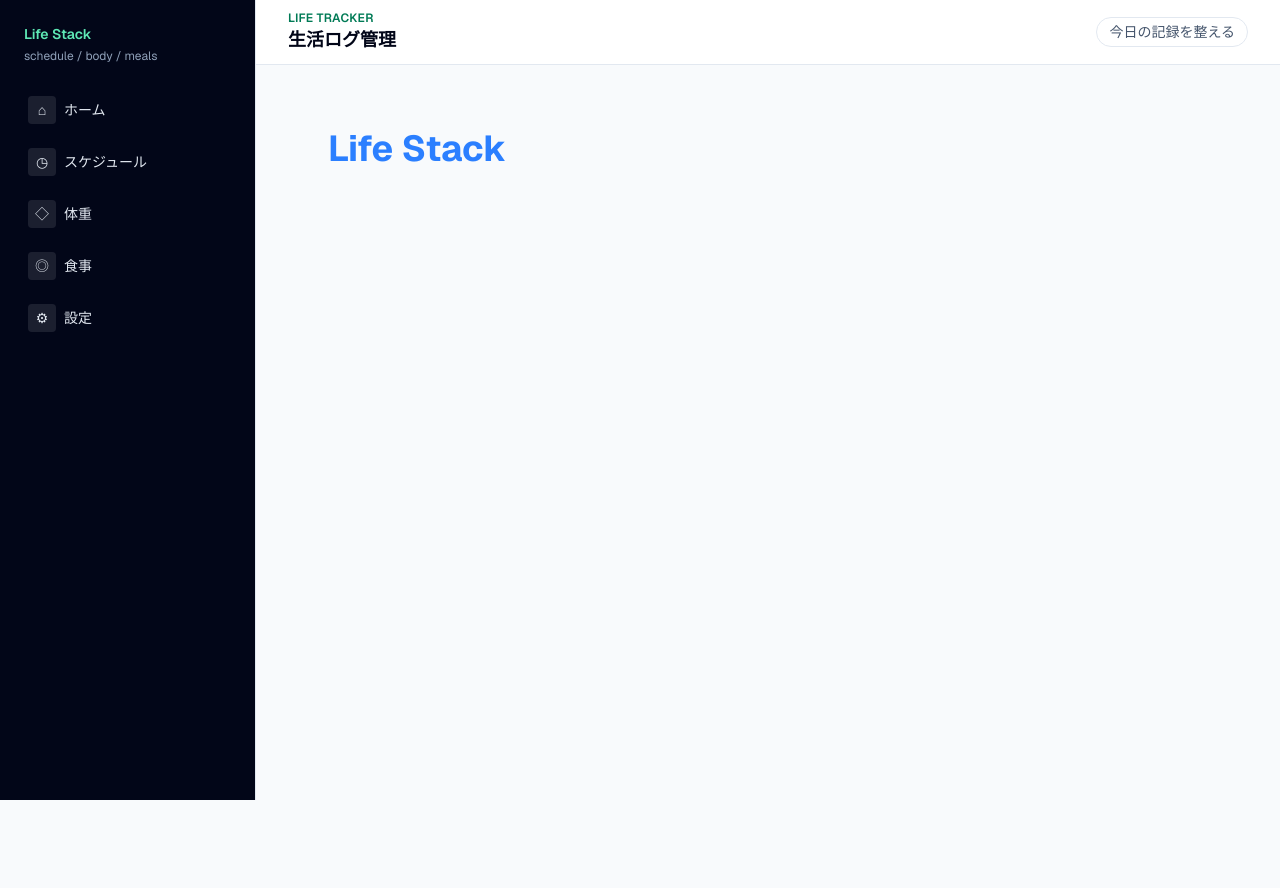
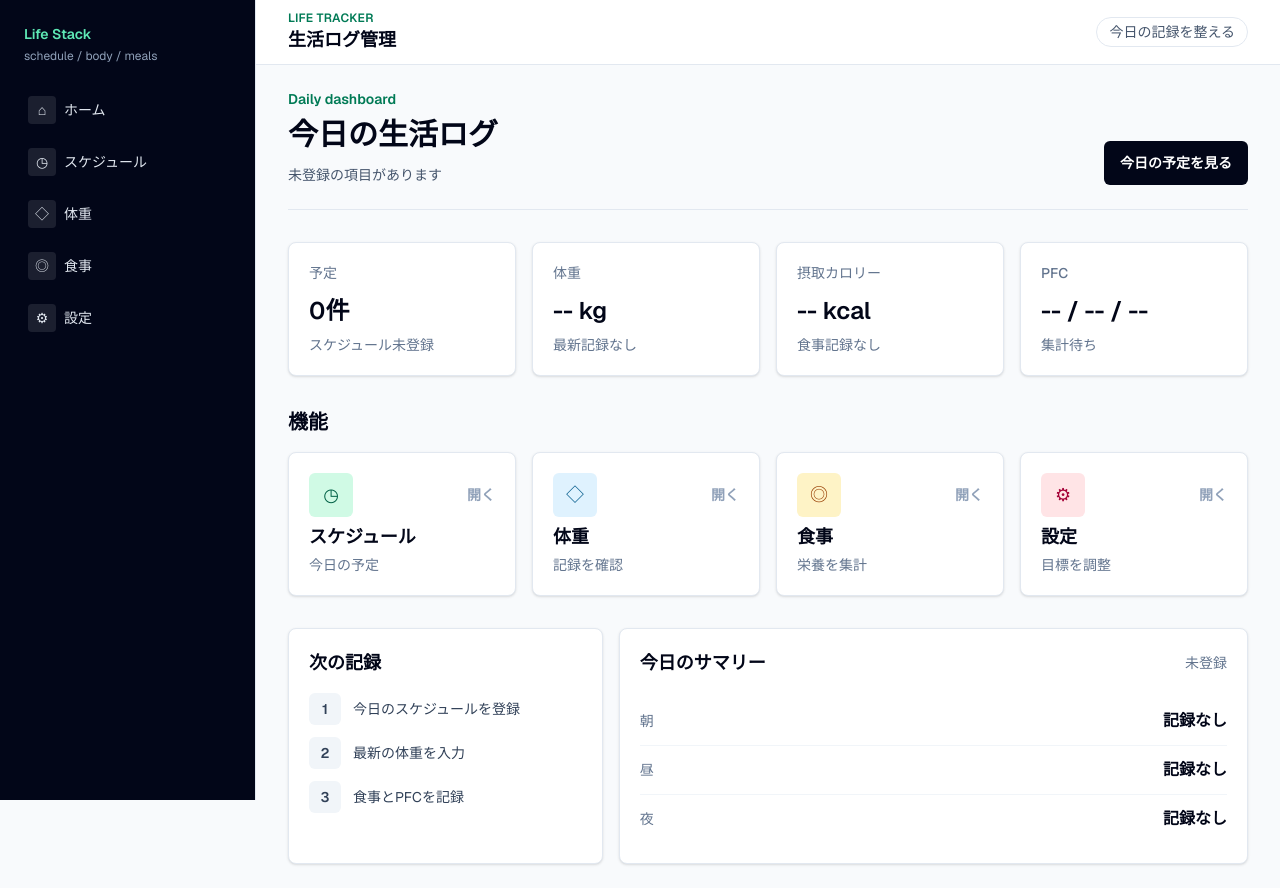
Before and after one commit to sutonomega/life-tracker, a Next.js app: page / in a window 1280 px wide. Before the commit the page ends 800 px from the top, so only its background shows below. Built offline with nearby package versions, Linux system fonts and the light colour scheme.

Commit message:
Add home dashboard

```diff
--- a/src/app/page.tsx
+++ b/src/app/page.tsx
@@ -1,7 +1,157 @@
+import Link from "next/link";
+
+const featureLinks = [
+  {
+    href: "/schedule",
+    label: "スケジュール",
+    value: "今日の予定",
+    accent: "bg-emerald-100 text-emerald-800",
+    icon: "◷",
+  },
+  {
+    href: "/weight",
+    label: "体重",
+    value: "記録を確認",
+    accent: "bg-sky-100 text-sky-800",
+    icon: "◇",
+  },
+  {
+    href: "/meals",
+    label: "食事",
+    value: "栄養を集計",
+    accent: "bg-amber-100 text-amber-800",
+    icon: "◎",
+  },
+  {
+    href: "/settings",
+    label: "設定",
+    value: "目標を調整",
+    accent: "bg-rose-100 text-rose-800",
+    icon: "⚙",
+  },
+];
+
+const dashboardItems = [
+  { label: "予定", value: "0件", detail: "スケジュール未登録" },
+  { label: "体重", value: "-- kg", detail: "最新記録なし" },
+  { label: "摂取カロリー", value: "-- kcal", detail: "食事記録なし" },
+  { label: "PFC", value: "-- / -- / --", detail: "集計待ち" },
+];
+
+const nextActions = [
+  "今日のスケジュールを登録",
+  "最新の体重を入力",
+  "食事とPFCを記録",
+];
+
 export default function Home() {
   return (
-    <main className="p-10">
-      <h1 className="text-4xl font-bold text-blue-500">Life Stack</h1>
-    </main>
+    <div className="space-y-8">
+      <section className="border-b border-slate-200 pb-6">
+        <div className="flex flex-col gap-4 lg:flex-row lg:items-end lg:justify-between">
+          <div>
+            <p className="text-sm font-semibold text-emerald-700">
+              Daily dashboard
+            </p>
+            <h2 className="mt-2 text-3xl font-semibold text-slate-950">
+              今日の生活ログ
+            </h2>
+            <p className="mt-3 text-sm text-slate-600">未登録の項目があります</p>
+          </div>
+          <Link
+            href="/schedule"
+            className="inline-flex h-11 items-center justify-center rounded-md bg-slate-950 px-4 text-sm font-semibold text-white transition hover:bg-slate-800"
+          >
+            今日の予定を見る
+          </Link>
+        </div>
+      </section>
+
+      <section className="grid gap-4 sm:grid-cols-2 xl:grid-cols-4">
+        {dashboardItems.map((item) => (
+          <article
+            key={item.label}
+            className="min-h-32 rounded-lg border border-slate-200 bg-white p-5 shadow-sm"
+          >
+            <p className="text-sm font-medium text-slate-500">{item.label}</p>
+            <p className="mt-3 text-2xl font-semibold text-slate-950">
+              {item.value}
+            </p>
+            <p className="mt-2 text-sm text-slate-500">{item.detail}</p>
+          </article>
+        ))}
+      </section>
+
+      <section>
+        <div className="mb-4 flex items-center justify-between gap-4">
+          <h3 className="text-xl font-semibold text-slate-950">機能</h3>
+        </div>
+        <div className="grid gap-4 md:grid-cols-2 xl:grid-cols-4">
+          {featureLinks.map((item) => (
+            <Link
+              key={item.href}
+              href={item.href}
+              className="group flex min-h-36 flex-col justify-between rounded-lg border border-slate-200 bg-white p-5 shadow-sm transition hover:-translate-y-0.5 hover:border-slate-300 hover:shadow-md"
+            >
+              <div className="flex items-center justify-between gap-3">
+                <span
+                  className={`grid size-11 place-items-center rounded-md text-lg ${item.accent}`}
+                  aria-hidden="true"
+                >
+                  {item.icon}
+                </span>
+                <span className="text-sm font-semibold text-slate-400 transition group-hover:text-slate-600">
+                  開く
+                </span>
+              </div>
+              <div>
+                <p className="text-lg font-semibold text-slate-950">
+                  {item.label}
+                </p>
+                <p className="mt-1 text-sm text-slate-500">{item.value}</p>
+              </div>
+            </Link>
+          ))}
+        </div>
+      </section>
+
+      <section className="grid gap-4 lg:grid-cols-[1fr_2fr]">
+        <div className="rounded-lg border border-slate-200 bg-white p-5 shadow-sm">
+          <h3 className="text-lg font-semibold text-slate-950">次の記録</h3>
+          <div className="mt-4 space-y-3">
+            {nextActions.map((action, index) => (
+              <div key={action} className="flex items-center gap-3">
+                <span className="grid size-8 place-items-center rounded-md bg-slate-100 text-sm font-semibold text-slate-700">
+                  {index + 1}
+                </span>
+                <span className="text-sm text-slate-700">{action}</span>
+              </div>
+            ))}
+          </div>
+        </div>
+
+        <div className="rounded-lg border border-slate-200 bg-white p-5 shadow-sm">
+          <div className="flex flex-col gap-2 sm:flex-row sm:items-center sm:justify-between">
+            <h3 className="text-lg font-semibold text-slate-950">
+              今日のサマリー
+            </h3>
+            <span className="text-sm text-slate-500">未登録</span>
+          </div>
+          <div className="mt-5 divide-y divide-slate-100">
+            {["朝", "昼", "夜"].map((meal) => (
+              <div
+                key={meal}
+                className="flex items-center justify-between gap-4 py-3"
+              >
+                <p className="text-sm font-medium text-slate-500">{meal}</p>
+                <p className="text-base font-semibold text-slate-950">
+                  記録なし
+                </p>
+              </div>
+            ))}
+          </div>
+        </div>
+      </section>
+    </div>
   );
 }
```
